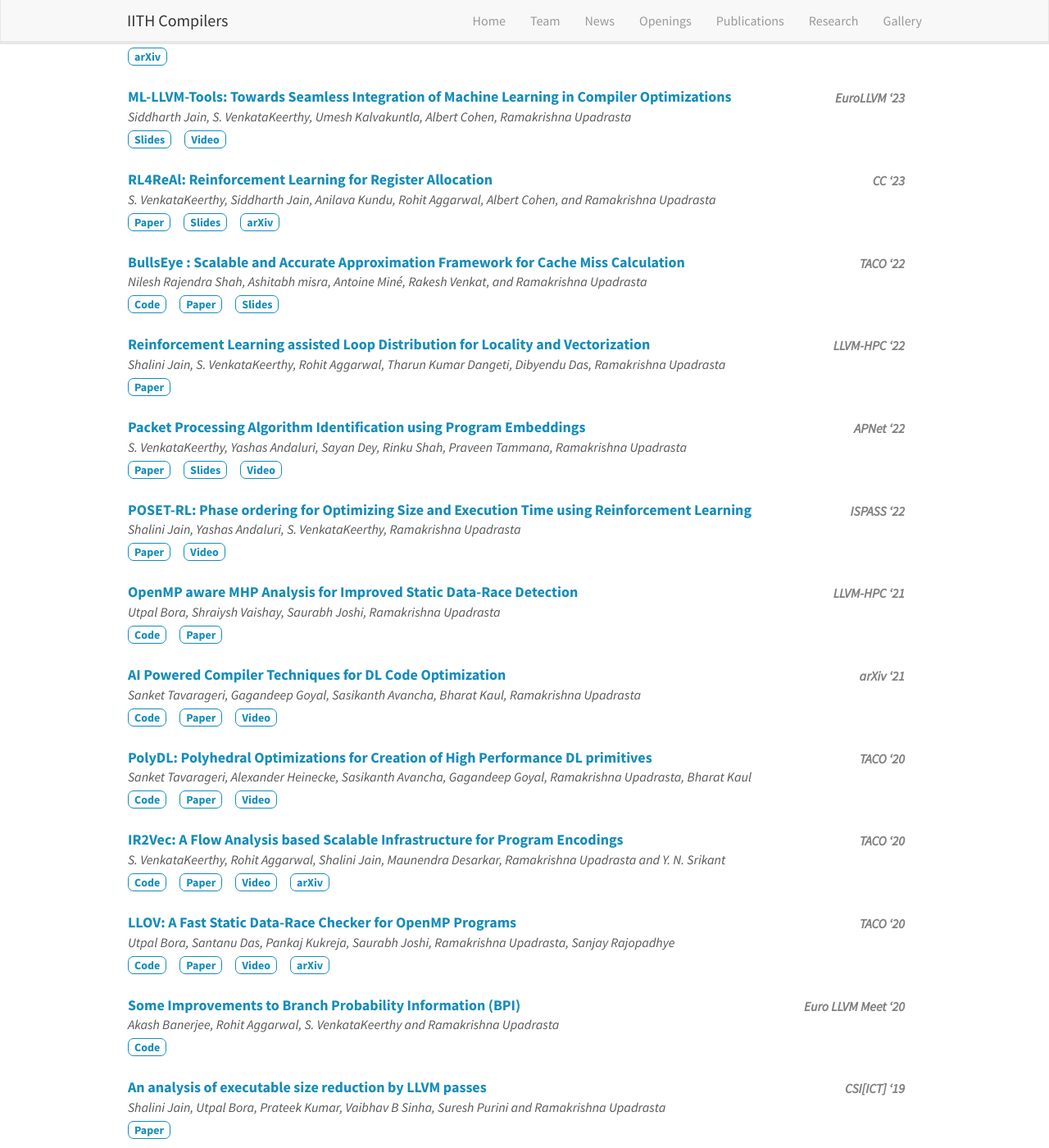
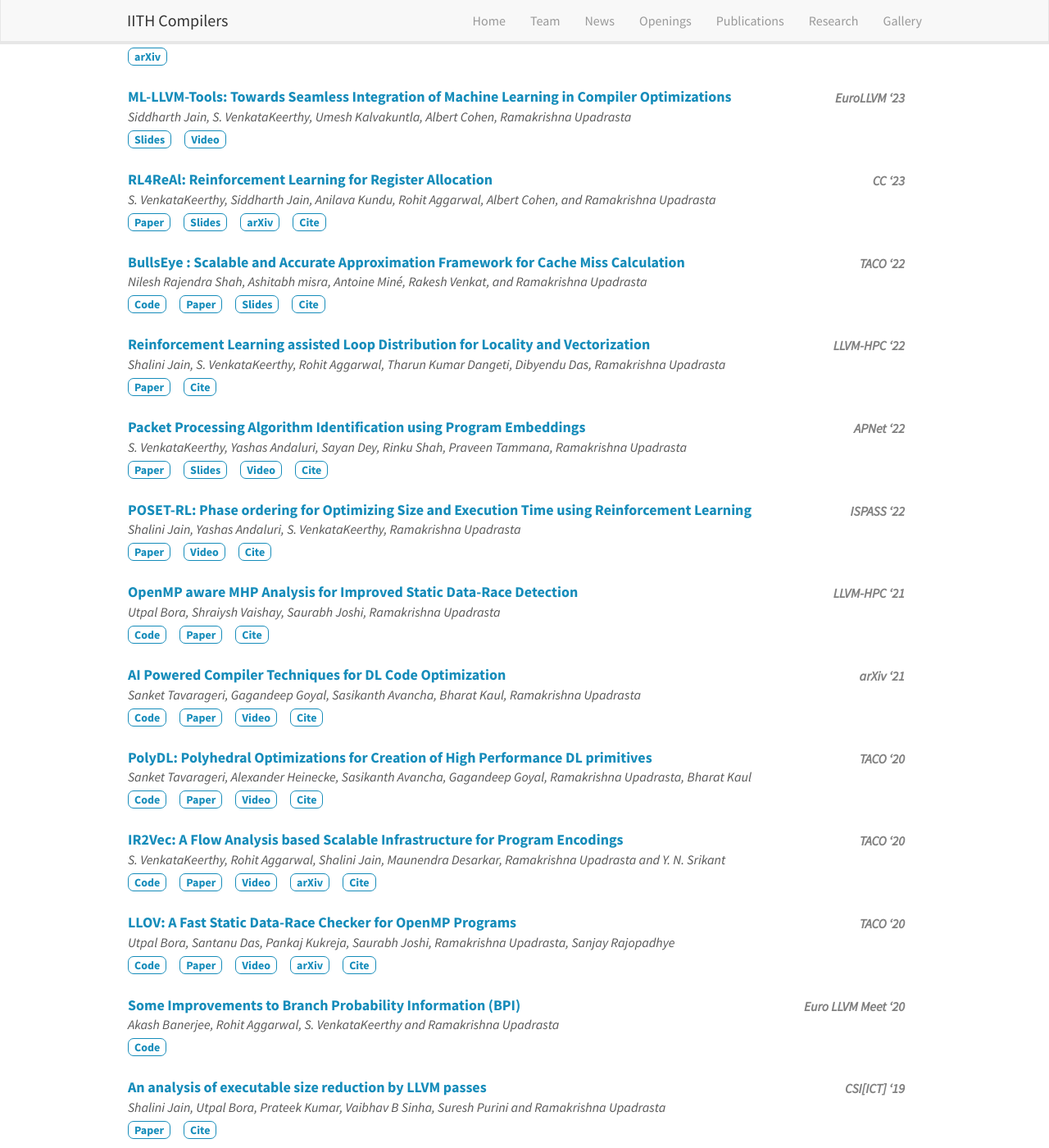
Before and after one commit to utpalbora/compilers.cse.iith.ac.in, a Jekyll site: the page built from _pages/publications.md, in a window 1280 px wide and 1400 px high, scrolled down 212 px. Shown: the whole window at 82% size. Built offline with Jekyll 4.4.1, drawn with Linux system fonts in a browser that asks for light colours; nearby versions of some CDN libraries; part of the change alters nothing that is shown.

Commit message:
Added cite button and popup

```diff
--- a/_pages/publications.md
+++ b/_pages/publications.md
@@ -1,16 +1,14 @@
 ---
-title: "IITH Compilers Team - Publications"
+title: 'IITH Compilers Team - Publications'
 layout: gridlay
-excerpt: "IITH Compilers Team -- Publications."
+excerpt: 'IITH Compilers Team -- Publications.'
 sitemap: false
 permalink: /publications/
 ---
 
-
 # Publications
 
-
-(For a full list see [below](#full-list) or go to [Google Scholar](https://scholar.google.ch/citations?user=3qZCtWYAAAAJ&hl=en){:target="_blank"}, [dblp](https://dblp.org/pers/hd/u/Upadrasta:Ramakrishna){:target="_blank"})
+(For a full list see [below](#full-list) or go to [Google Scholar](https://scholar.google.ch/citations?user=3qZCtWYAAAAJ&hl=en){:target="\_blank"}, [dblp](https://dblp.org/pers/hd/u/Upadrasta:Ramakrishna){:target="\_blank"})
 
 <style>
   .trophyimage {
@@ -29,6 +27,54 @@ permalink: /publications/
     color: red;
     width: auto;
 
+}
+
+.modal {
+    display: none;
+    position: fixed;
+    width: 100%;
+    height: 100%;
+    background-color: rgba(0,0,0,0.7);
+}
+
+.modal-content {
+    position: absolute;
+    top: 15%;
+    left: 50%;
+    transform: translate(-50%, -15%);
+    background-color: #fff;
+    padding: 20px;
+    border: 1px solid #888;
+    width: 60%;
+}
+
+.closeCitationButton {
+    color: #aaa;
+    float: right;
+    font-size: 28px;
+    font-weight: bold;
+    cursor: pointer;
+}
+
+.closeCitationButton:hover {
+    color: black;
+    text-decoration: none;
+    cursor: pointer;
+}
+
+.citation-box{
+    margin-top: 20px;
+    padding: 10px;
+    height: 300px;
+    overflow: auto;
+    background-color: #eee;
+    font-size: 18px;
+}
+
+.dropdown {
+    padding: 10px 10px;
+    margin: 10px 0;
+    width: 20%;
 }
 </style>
 
@@ -54,17 +100,20 @@ permalink: /publications/
   <p style="margin:0;padding:0;border:0;font-size:large;"><strong>{{ publi.title }}</strong></p>
   {% endif %}
 
-  {% if publi.award %}
-  {% assign aw=publi.award.title %}
+{% if publi.award %}
+ {% assign aw=publi.award.title %}
+
   <div class="trophyimage" style="--content:'{{aw}}';">
   <img src="/images/trophy.jpeg" alt="Trophy" style="height:20px;">
   </div>
   <script>
-  var a='{{aw}}';
-  console.log(a);
-    document.querySelectorAll('trophyimage')[1].style.setProperty("--content", a);
-  </script>
- {% endif %}
+
+var a='{{aw}}';
+console.log(a);
+document.querySelectorAll('trophyimage')[1].style.setProperty("--content", a);
+</script>
+{% endif %}
+
   </div>
 
   <div>
@@ -94,7 +143,46 @@ permalink: /publications/
   {% if publi.arxiv_link != "" %}
   <a class=badge href="{{publi.arxiv_link}}">arXiv</a>&nbsp;&nbsp;&nbsp;&nbsp;
   {% endif %}
-  </nobr>
+  {% if publi.paper_link != "" || publi.paper_link != "" %}
+  <script>
+  document.addEventListener('DOMContentLoaded', function() {
+    var openCitationButton = document.getElementById('openCitationButton_{{publi.shortname}}');
+    console.log(openCitationButton)
+    var closeCitationButton = document.getElementById('closeCitationButton_{{publi.shortname}}');
+    var citationPopup = document.getElementById('modal_{{publi.shortname}}');
+    var dropdown = document.getElementById('dropdown_{{publi.shortname}}');
+
+        openCitationButton.addEventListener('click', function() {
+            citationPopup.style.display = 'block';
+        });
+
+        closeCitationButton.addEventListener('click', function() {
+            citationPopup.style.display = 'none';
+        });
+    });
+
+  </script>
+
+<button class="badge openCitationButton" id="openCitationButton_{{publi.shortname}}">Cite</button>
+
+  <div id="modal_{{publi.shortname}}" class="modal">
+      <div class="modal-content">
+          <span class="closeCitationButton" id="closeCitationButton_{{publi.shortname}}">&times;</span>
+          <h3 style="color:#222;font-weight: bold;"> Export Citations </h3>
+          <select class="dropdown_{{publi.shortname}}">
+              <option value="bibtex">BibTeX</option>
+              <option value="acmref">ACM Ref</option>
+          </select>
+          <div class="citation-box">
+           <p > Authors: {{publi.authors}} </p>
+          </div>
+      </div>
+
+  </div>
+
+{% endif %}
+</nobr>
+
   </div>
 
   <div style="margin-top:25px;">
```
